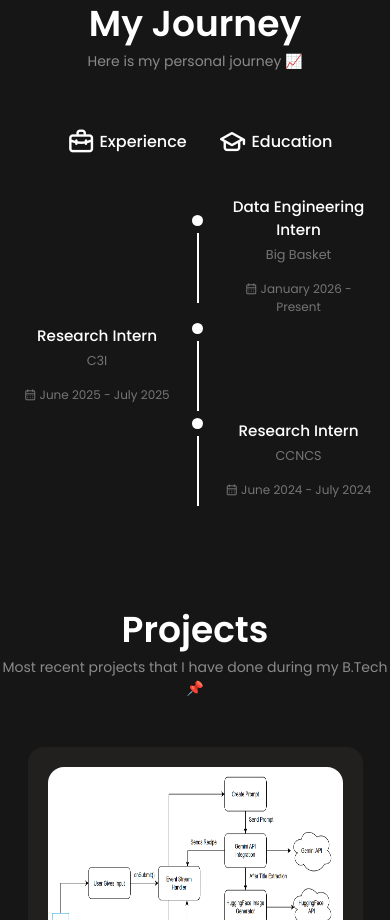
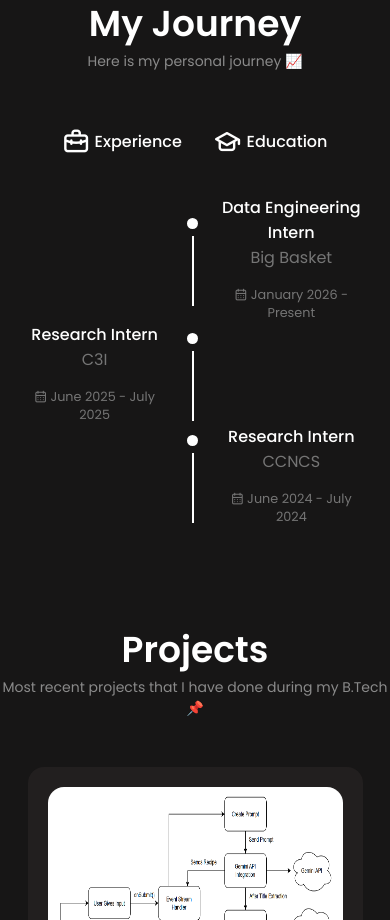
Before and after one commit to Hurry-sh/Portfolio, a React (Create React App) app: page / in a window 390 px wide. Shown: the part 3040-3960 px from the top of the page. Built offline with nearby package versions, Linux system fonts and the light colour scheme.

Commit message:
Made changes for mobile view

```diff
--- a/src/components/qualification/qualification.css
+++ b/src/components/qualification/qualification.css
@@ -115,7 +115,7 @@
 @media screen and (max-width:600px) {
 
     .qualification__container {
-        max-width: 90%;
+        max-width: 87.5%;
         text-align: center;
         align-items: center;
     }
@@ -136,15 +136,15 @@
 
     /* Smaller fonts */
     .qualification__title {
-        font-size: 0.95rem;
+        font-size: 1rem;
     }
 
     .qualification__subtitle {
-        font-size: 0.8rem;
+        font-size: 1rem;
     }
 
     .qualification__calendar {
-        font-size: 0.75rem;
+        font-size: 0.8rem;
     }
 
     .qualification__button {
```
